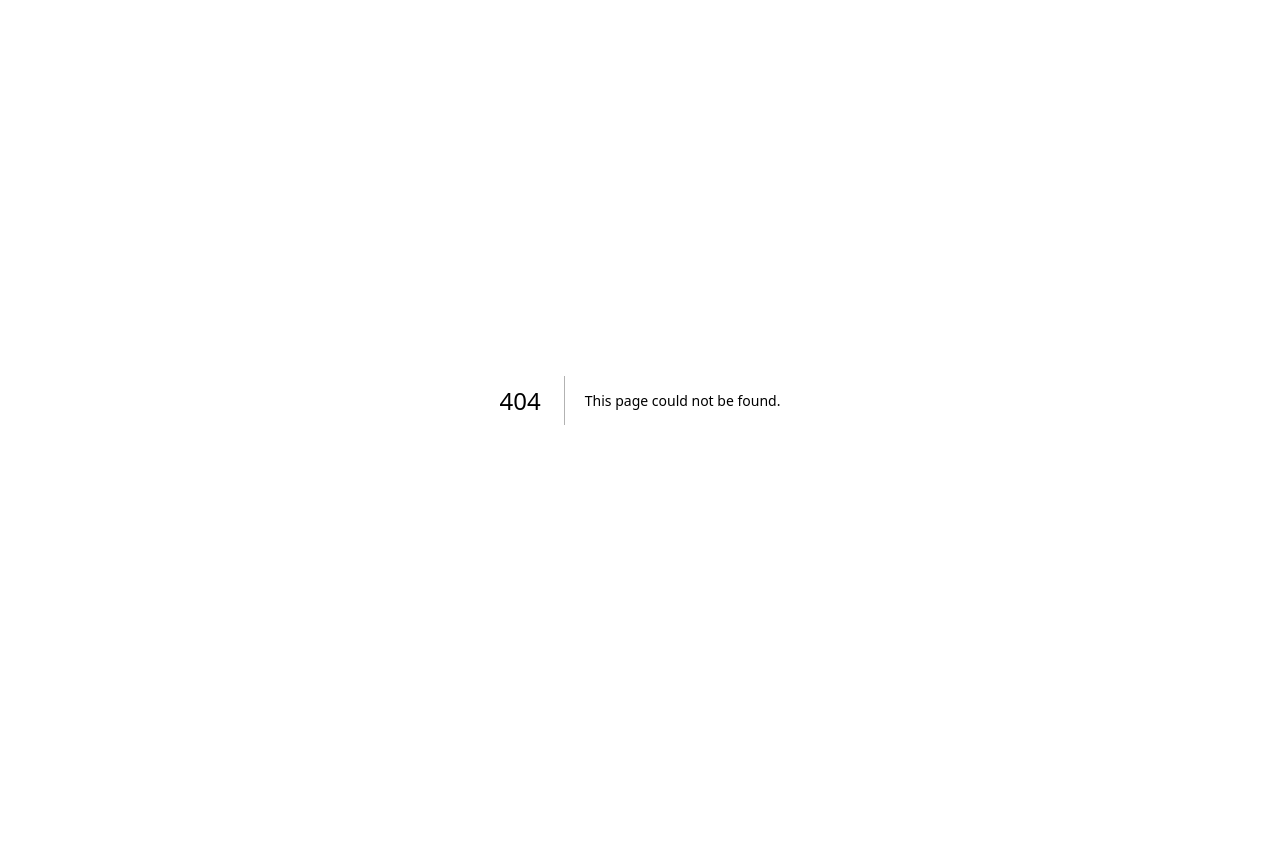
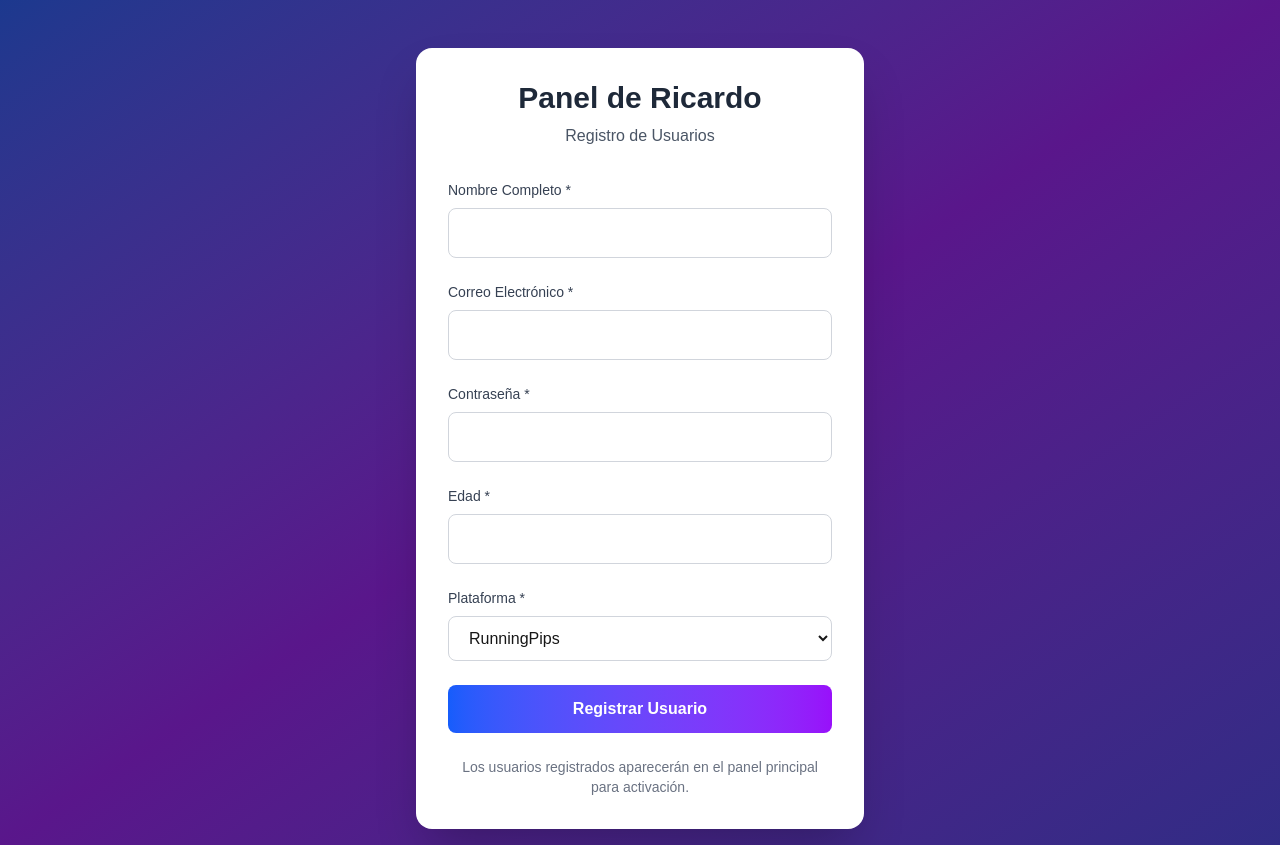
Before and after one commit to jhon0608/formulario-multiples, a Next.js app: page /ricardo in a window 1280 px wide. Before the commit this address had no page. Before the commit the page ends 800 px from the top, so only its background shows below. Built offline with nearby package versions, Linux system fonts and the light colour scheme.

Commit message:
ajustando 5

```diff
--- a/src/app/page.tsx
+++ b/src/app/page.tsx
@@ -63,7 +63,7 @@ export default function Home() {
       {/* Cards Section */}
       <div className="relative px-4 pb-16 sm:px-6 lg:px-8">
         <div className="mx-auto max-w-6xl">
-          <div className="grid gap-8 md:grid-cols-2">
+          <div className="grid gap-8 md:grid-cols-2 lg:grid-cols-3">
 
             {/* RunningPips Academy Card */}
             <div className="group relative overflow-hidden rounded-2xl bg-gradient-to-br from-blue-600 to-blue-800 p-8 shadow-2xl transition-all duration-300 hover:scale-105 hover:shadow-blue-500/25">
@@ -164,6 +164,48 @@ export default function Home() {
                 </div>
               </div>
             </div>
+
+            {/* Ricardo Prescott Card */}
+            <div className="group relative overflow-hidden rounded-2xl bg-gradient-to-br from-green-600 to-emerald-700 p-8 shadow-2xl transition-all duration-300 hover:scale-105 hover:shadow-green-500/25">
+              <div className="absolute inset-0 bg-gradient-to-br from-green-400/20 to-transparent opacity-0 transition-opacity duration-300 group-hover:opacity-100"></div>
+              <div className="relative">
+                <div className="mb-6 inline-flex h-16 w-16 items-center justify-center rounded-full bg-green-500/20 backdrop-blur-sm">
+                  <svg className="h-8 w-8 text-green-200" fill="none" stroke="currentColor" viewBox="0 0 24 24">
+                    <path strokeLinecap="round" strokeLinejoin="round" strokeWidth={2} d="M18 9v3m0 0v3m0-3h3m-3 0h-3m-2-5a4 4 0 11-8 0 4 4 0 018 0zM3 20a6 6 0 0112 0v1H3v-1z" />
+                  </svg>
+                </div>
+                <h3 className="mb-4 text-2xl font-bold text-white">Registro Especial</h3>
+                <p className="mb-6 text-green-100">
+                  Acceso directo para registro en ambas plataformas con asistencia personalizada.
+                </p>
+                <ul className="mb-8 space-y-2 text-green-100">
+                  <li className="flex items-center">
+                    <svg className="mr-2 h-4 w-4 text-green-300" fill="currentColor" viewBox="0 0 20 20">
+                      <path fillRule="evenodd" d="M16.707 5.293a1 1 0 010 1.414l-8 8a1 1 0 01-1.414 0l-4-4a1 1 0 011.414-1.414L8 12.586l7.293-7.293a1 1 0 011.414 0z" clipRule="evenodd" />
+                    </svg>
+                    Registro en ambas plataformas
+                  </li>
+                  <li className="flex items-center">
+                    <svg className="mr-2 h-4 w-4 text-green-300" fill="currentColor" viewBox="0 0 20 20">
+                      <path fillRule="evenodd" d="M16.707 5.293a1 1 0 010 1.414l-8 8a1 1 0 01-1.414 0l-4-4a1 1 0 011.414-1.414L8 12.586l7.293-7.293a1 1 0 011.414 0z" clipRule="evenodd" />
+                    </svg>
+                    Asistencia personalizada
+                  </li>
+                  <li className="flex items-center">
+                    <svg className="mr-2 h-4 w-4 text-green-300" fill="currentColor" viewBox="0 0 20 20">
+                      <path fillRule="evenodd" d="M16.707 5.293a1 1 0 010 1.414l-8 8a1 1 0 01-1.414 0l-4-4a1 1 0 011.414-1.414L8 12.586l7.293-7.293a1 1 0 011.414 0z" clipRule="evenodd" />
+                    </svg>
+                    Activación prioritaria
+                  </li>
+                </ul>
+                <Link
+                  href="/ricardo"
+                  className="w-full inline-flex items-center justify-center rounded-xl bg-white px-4 py-3 text-base font-semibold text-green-600 transition-all duration-200 hover:bg-green-50 hover:scale-105"
+                >
+                  Acceder al Registro
+                </Link>
+              </div>
+            </div>
           </div>
         </div>
       </div>
--- /dev/null
+++ b/src/app/ricardo/page.tsx
@@ -0,0 +1,172 @@
+"use client";
+
+import { useState } from "react";
+
+export default function RicardoRegistro() {
+  const [formData, setFormData] = useState({
+    nombreCompleto: "",
+    correo: "",
+    contrasena: "",
+    edad: "",
+    plataforma: "runningpips"
+  });
+  const [loading, setLoading] = useState(false);
+  const [message, setMessage] = useState("");
+
+  const handleInputChange = (e: React.ChangeEvent<HTMLInputElement | HTMLSelectElement>) => {
+    const { name, value } = e.target;
+    setFormData(prev => ({
+      ...prev,
+      [name]: value
+    }));
+  };
+
+  const handleSubmit = async (e: React.FormEvent) => {
+    e.preventDefault();
+    setLoading(true);
+    setMessage("");
+
+    try {
+      const response = await fetch('/api/registros', {
+        method: 'POST',
+        headers: {
+          'Content-Type': 'application/json',
+        },
+        body: JSON.stringify({
+          ...formData,
+          registradoPor: "ricardo.prescott@gmail.com"
+        }),
+      });
+
+      const data = await response.json();
+
+      if (response.ok) {
+        setMessage(`✅ Usuario ${formData.nombreCompleto} registrado exitosamente. Esperando activación del administrador.`);
+        setFormData({
+          nombreCompleto: "",
+          correo: "",
+          contrasena: "",
+          edad: "",
+          plataforma: "runningpips"
+        });
+      } else {
+        setMessage(`❌ Error: ${data.error || 'Error al registrar usuario'}`);
+      }
+    } catch (error) {
+      setMessage('❌ Error de conexión');
+    } finally {
+      setLoading(false);
+    }
+  };
+
+  return (
+    <div className="min-h-screen bg-gradient-to-br from-blue-900 via-purple-900 to-indigo-900 p-4">
+      <div className="max-w-md mx-auto bg-white rounded-2xl shadow-2xl p-8 mt-8">
+        <div className="text-center mb-8">
+          <h1 className="text-3xl font-bold text-gray-800 mb-2">Panel de Ricardo</h1>
+          <p className="text-gray-600">Registro de Usuarios</p>
+        </div>
+
+        <form onSubmit={handleSubmit} className="space-y-6">
+          <div>
+            <label className="block text-sm font-medium text-gray-700 mb-2">
+              Nombre Completo *
+            </label>
+            <input
+              type="text"
+              name="nombreCompleto"
+              value={formData.nombreCompleto}
+              onChange={handleInputChange}
+              className="w-full px-4 py-3 border border-gray-300 rounded-lg focus:ring-2 focus:ring-blue-500 focus:border-transparent"
+              required
+            />
+          </div>
+
+          <div>
+            <label className="block text-sm font-medium text-gray-700 mb-2">
+              Correo Electrónico *
+            </label>
+            <input
+              type="email"
+              name="correo"
+              value={formData.correo}
+              onChange={handleInputChange}
+              className="w-full px-4 py-3 border border-gray-300 rounded-lg focus:ring-2 focus:ring-blue-500 focus:border-transparent"
+              required
+            />
+          </div>
+
+          <div>
+            <label className="block text-sm font-medium text-gray-700 mb-2">
+              Contraseña *
+            </label>
+            <input
+              type="password"
+              name="contrasena"
+              value={formData.contrasena}
+              onChange={handleInputChange}
+              className="w-full px-4 py-3 border border-gray-300 rounded-lg focus:ring-2 focus:ring-blue-500 focus:border-transparent"
+              required
+            />
+          </div>
+
+          <div>
+            <label className="block text-sm font-medium text-gray-700 mb-2">
+              Edad *
+            </label>
+            <input
+              type="number"
+              name="edad"
+              value={formData.edad}
+              onChange={handleInputChange}
+              className="w-full px-4 py-3 border border-gray-300 rounded-lg focus:ring-2 focus:ring-blue-500 focus:border-transparent"
+              min="18"
+              max="100"
+              required
+            />
+          </div>
+
+          <div>
+            <label className="block text-sm font-medium text-gray-700 mb-2">
+              Plataforma *
+            </label>
+            <select
+              name="plataforma"
+              value={formData.plataforma}
+              onChange={handleInputChange}
+              className="w-full px-4 py-3 border border-gray-300 rounded-lg focus:ring-2 focus:ring-blue-500 focus:border-transparent"
+              required
+            >
+              <option value="runningpips">RunningPips</option>
+              <option value="maclean">IA MacLean</option>
+            </select>
+          </div>
+
+          {message && (
+            <div className={`p-4 rounded-lg ${
+              message.includes('✅')
+                ? "bg-green-50 border border-green-200 text-green-700"
+                : "bg-red-50 border border-red-200 text-red-700"
+            }`}>
+              {message}
+            </div>
+          )}
+
+          <button
+            type="submit"
+            disabled={loading}
+            className="w-full bg-gradient-to-r from-blue-600 to-purple-600 text-white py-3 px-4 rounded-lg font-semibold hover:from-blue-700 hover:to-purple-700 transition-all duration-200 disabled:opacity-50"
+          >
+            {loading ? "Registrando..." : "Registrar Usuario"}
+          </button>
+        </form>
+
+        <div className="mt-6 text-center">
+          <p className="text-sm text-gray-500">
+            Los usuarios registrados aparecerán en el panel principal para activación.
+          </p>
+        </div>
+      </div>
+    </div>
+  );
+}
```
